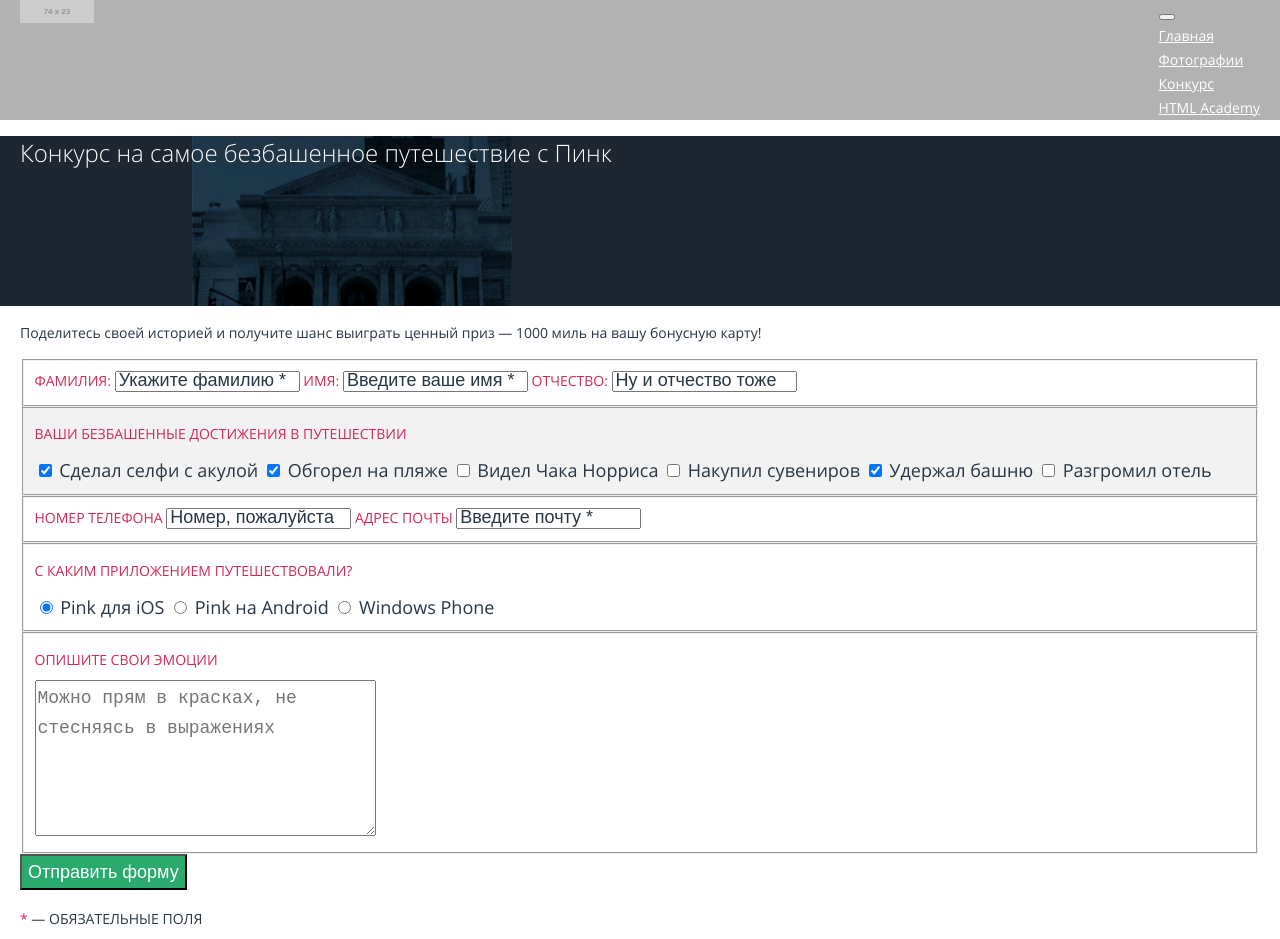
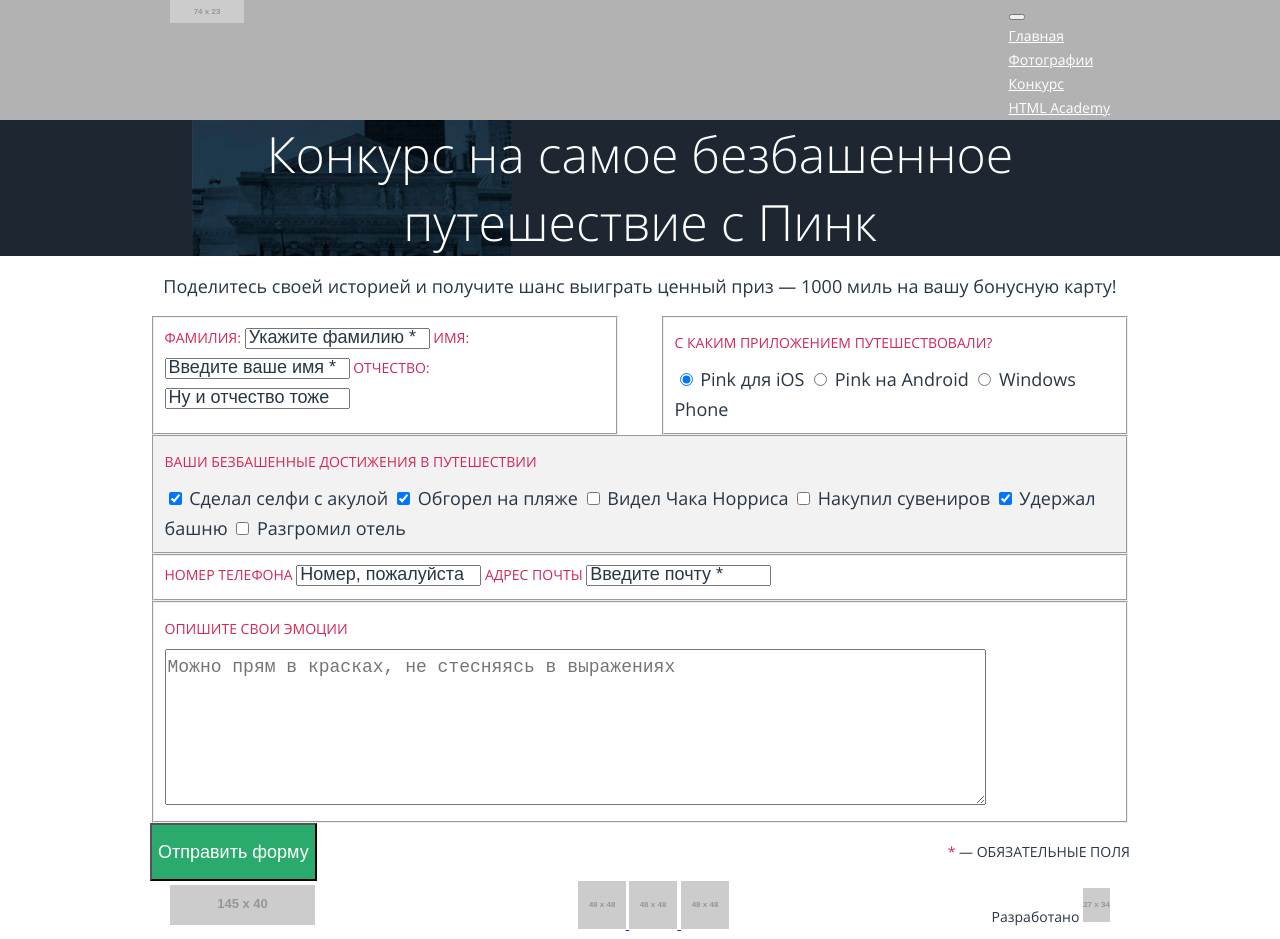
Before and after one commit to AnnaKorobova1989/461211-pink-21, a website: page source/form.html in a window 1280 px wide. Shown: the top 939 px of the page. Drawn offline with nearby package versions, Linux system fonts and the light colour scheme; files that its build step writes are made by us from their sources; placeholder pictures from the web are drawn by us.

Commit message:
Адаптивная сетка для страницы формы

```diff
--- a/source/form.html
+++ b/source/form.html
@@ -7,7 +7,8 @@
     <link rel="stylesheet" href="css/style.css">
   </head>
   <body class="page__body">
-    <header class="page-header container">
+    <header class="page-header">
+      <div class="page-header__container">
         <a class="page-header__logo logo" href="index.html">
           <img class="logo__mobile" src="https://via.placeholder.com/74x23" width="74" height="23" alt="Логотип сайта Pink">
         </a>
@@ -32,13 +33,14 @@
             </ul>
           </div>
         </nav>
+      </div>
     </header>
     <main class="page-main">
-      <div class="main-header__wrapper">
-        <h1 class="main-header container">Конкурс на самое безбашенное путешествие с Пинк</h1>
+      <div class="main-header__wrapper container">
+        <h1 class="main-header">Конкурс на самое безбашенное путешествие с Пинк</h1>
       </div>
       <section class="form container">
-        <h2 class="form__header">Поделитесь своей историей и&nbsp;получите шанс выиграть ценный приз&nbsp;&mdash; 1000 миль на&nbsp;вашу бонусную карту!</h2>
+        <h2 class="form__header container">Поделитесь своей историей и&nbsp;получите шанс выиграть ценный приз&nbsp;&mdash; 1000 миль на&nbsp;вашу бонусную карту!</h2>
         <form class="form__form" action="https://echo.htmlacademy.ru/" method="post">
           <fieldset class="form__fieldset form__fieldset--name">
             <label class="form__label form__label--surname"> Фамилия:
--- a/source/less/blocks/form.less
+++ b/source/less/blocks/form.less
@@ -4,6 +4,12 @@
   font-style: normal;
   font-weight: normal;
   color: @font-dark;
+  text-align: center;
+}
+
+.form__form {
+  display: flex;
+  flex-direction: column;
 }
 
 .form__label {
@@ -67,3 +73,58 @@
 .form__footnote {
   color: @font-pink;
 }
+
+@media (min-width: @tablet-width) {
+  .form__header {
+    font-size: 18px;
+    line-height: 30px;
+    font-weight: normal;
+  }
+  .form__fieldset--name {
+    order: -4;
+  }
+  .form__fieldset--application {
+    order: -3;
+  }
+  .form__fieldset--achievements {
+    order: -2;
+  }
+  .form__fieldset--address {
+    order: -1;
+  }
+  .form__fieldset--review {
+    order: 0;
+  }
+  .form__textarea {
+    width: 495px;
+    margin: 0 auto;
+  }
+}
+
+@media (min-width: @desktop-width) {
+  .form__fieldset--name {
+    width: calc(45%);
+  }
+  .form__fieldset--application {
+    width: calc(45%);
+  }
+  .form__fieldset--achievements {
+    width: 100%;
+  }
+  .form__fieldset--address {
+    width: 100%;
+  }
+  .form__fieldset--review {
+    width: 100%;
+  }
+  .form__form {
+    flex-direction: row;
+    flex-wrap: wrap;
+    margin: 0 130px;
+    justify-content: space-between;
+  }
+  .form__textarea {
+    width: 815px;
+    margin: 0 auto;
+  }
+}
--- a/source/less/blocks/main-header.less
+++ b/source/less/blocks/main-header.less
@@ -4,12 +4,36 @@
   font-style: normal;
   color: @white;
   font-weight: 300;
+  margin: 0 auto;
+  text-align: center;
 }
 
 .main-header__wrapper {
+  margin: 0 auto;
   background-color: @dark-blue;
   background-image: url("../img/back-mobile.jpg");
   background-repeat: no-repeat;
   background-position: 20% 20%;
-  height: 170px;
 }
+
+@media (min-width: @tablet-width) {
+  .main-header {
+    font-weight: 300;
+    font-size: 50px;
+    line-height: 68px;
+  }
+  .main-header__wrapper {
+    padding: 0 20px;
+  }
+}
+
+@media (min-width: @desktop-width) {
+  .main-header {
+    font-weight: 300;
+    font-size: 50px;
+    line-height: 68px;
+  }
+  .main-header__wrapper {
+    padding: 0 130px;
+  }
+}
```
Lines whose indentation alone changed are shown as unchanged.
